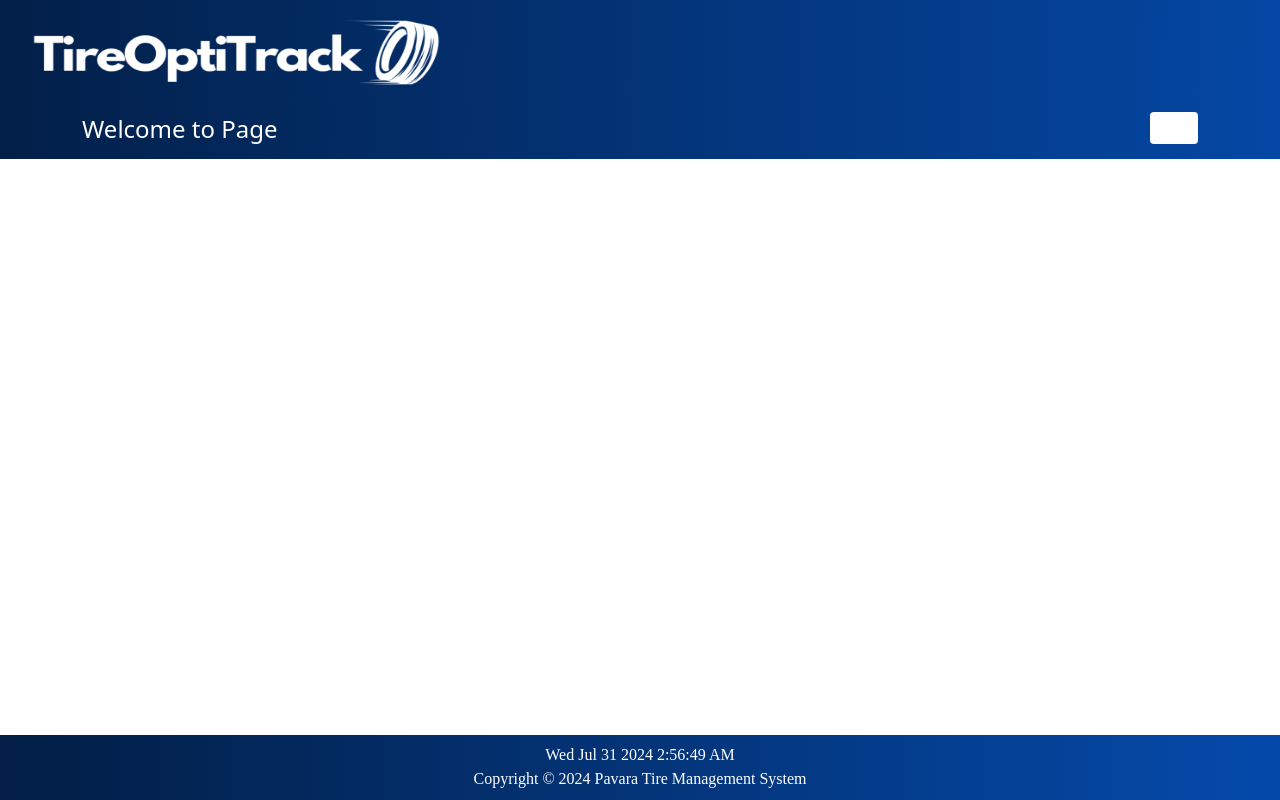
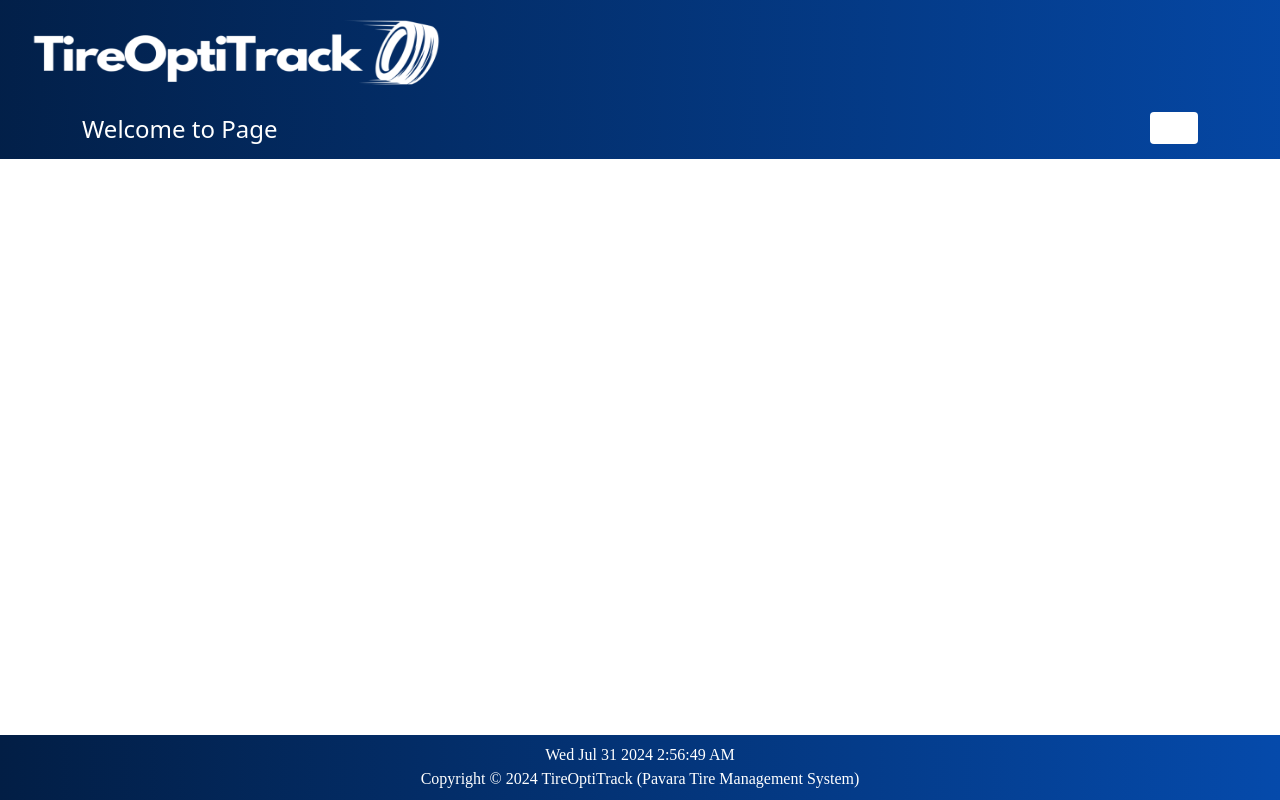
Before and after one commit to Udana-Gits/TireManagementProject, a React (Create React App) app: page /navbar in a window 1280 px wide. Built offline with nearby package versions, Linux system fonts and the light colour scheme.

Commit message:
Update Footer.jsx

```diff
--- a/src/components/Footer.jsx
+++ b/src/components/Footer.jsx
@@ -11,7 +11,7 @@ const Footer = () => {
           <div className='timer'>
             <center><DateandTime /></center>
           </div>
-          <center><p className="footercomponent">Copyright © 2024 Pavara Tire Management System</p></center>
+          <center><p className="footercomponent">Copyright © 2024 TireOptiTrack (Pavara Tire Management System)</p></center>
         </div>
       </footer>
     </div>
```
